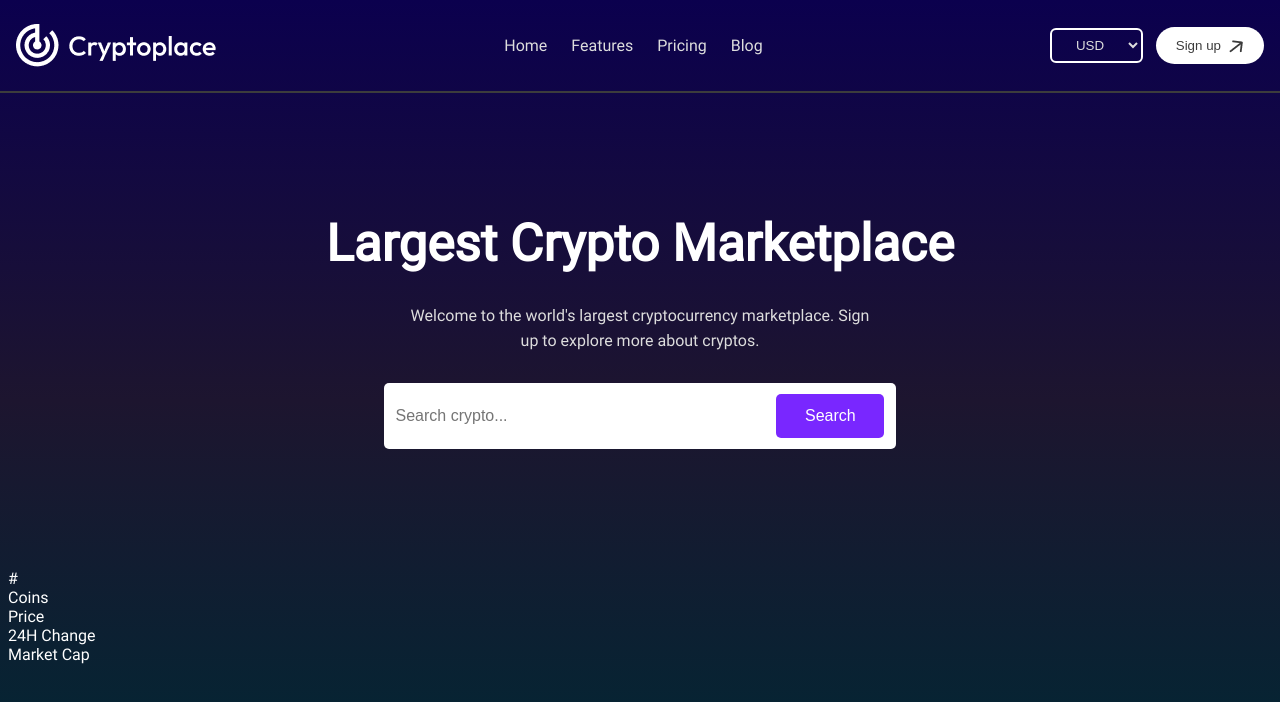
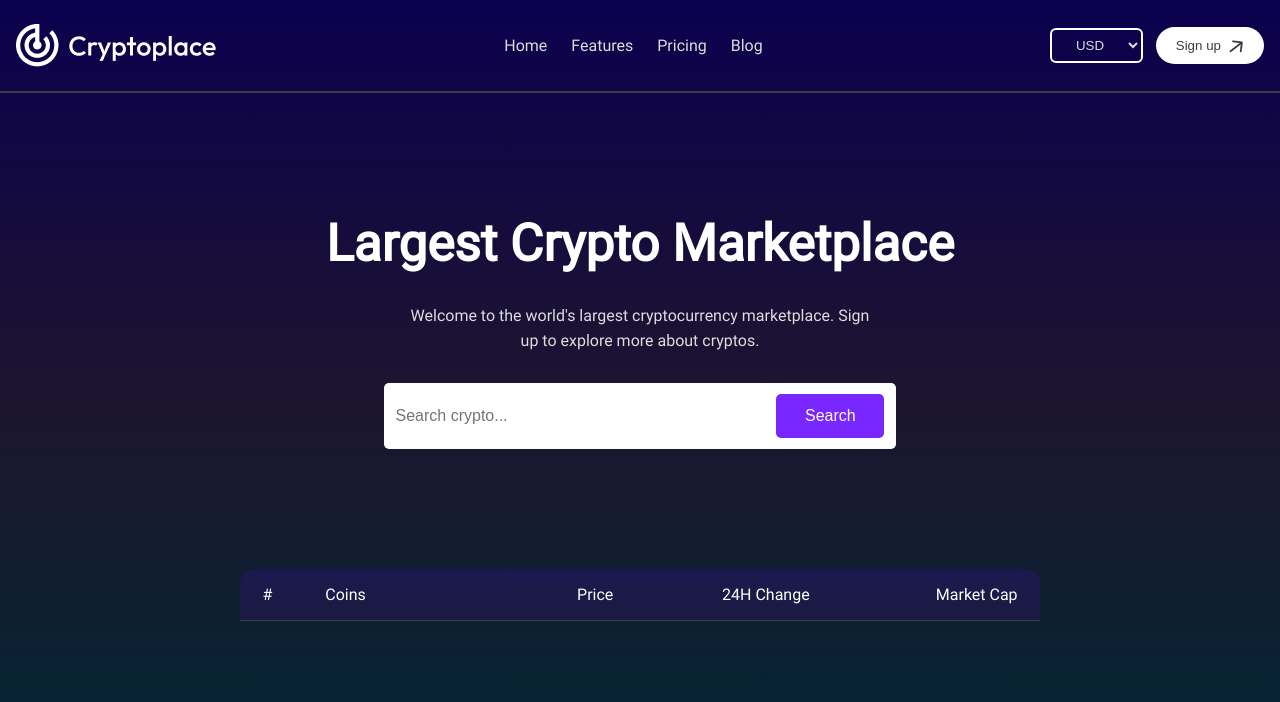
Before and after one commit to ValperDev/cryptoplace, a React (Vite) app: page / in a window 1280 px wide. Shown: the top 702 px of the page. Built offline with nearby package versions, Linux system fonts and the light colour scheme.

Commit message:
style: add style to crypto table header

```diff
--- a/src/index.css
+++ b/src/index.css
@@ -3,6 +3,8 @@
   --dark-black: #1d152f;
   --dark-gray: #3c3c3c;
   --dark-green: #002834;
+  --dark-purple-1: #5403ff26;
+  --dark-purple-2: #69029926;
   --purple: #7927ff;
   --soft-white: #ddd;
   --white: #fff;
--- a/src/pages/Home/Home.css
+++ b/src/pages/Home/Home.css
@@ -59,3 +59,30 @@
     -ms-border-radius: 5px;
     -o-border-radius: 5px;
 }
+
+.crypto-table {
+    background: linear-gradient(var(--dark-purple-1), var(--dark-purple-2));
+    border-radius: 15px 15px 0 0;
+    margin: auto;
+    max-width: 50em;
+    -webkit-border-radius: 15px 15px 0 0;
+    -moz-border-radius: 15px 15px 0 0;
+    -ms-border-radius: 15px 15px 0 0;
+    -o-border-radius: 15px 15px 0 0;
+}
+
+.crypto-table__layout {
+    align-items: center;
+    border-bottom: 1px solid var(--dark-gray);
+    display: grid;
+    grid-template-columns: .5fr 2fr 1fr 1fr 1.5fr;
+    padding: 1em 1.4em;
+}
+
+.table-layout__column--change {
+    text-align: center;
+}
+
+.table-layout__column--market {
+    text-align: right;
+}
--- a/src/pages/Home/Home.jsx
+++ b/src/pages/Home/Home.jsx
@@ -17,8 +17,8 @@ function Home() {
           <p className="table-layout__column">#</p>
           <p className="table-layout__column">Coins</p>
           <p className="table-layout__column">Price</p>
-          <p className="table-layout__column">24H Change</p>
-          <p className="table-layout__column">Market Cap</p>
+          <p className="table-layout__column table-layout__column--change">24H Change</p>
+          <p className="table-layout__column table-layout__column--market">Market Cap</p>
         </div>
       </div>
     </div>
```
